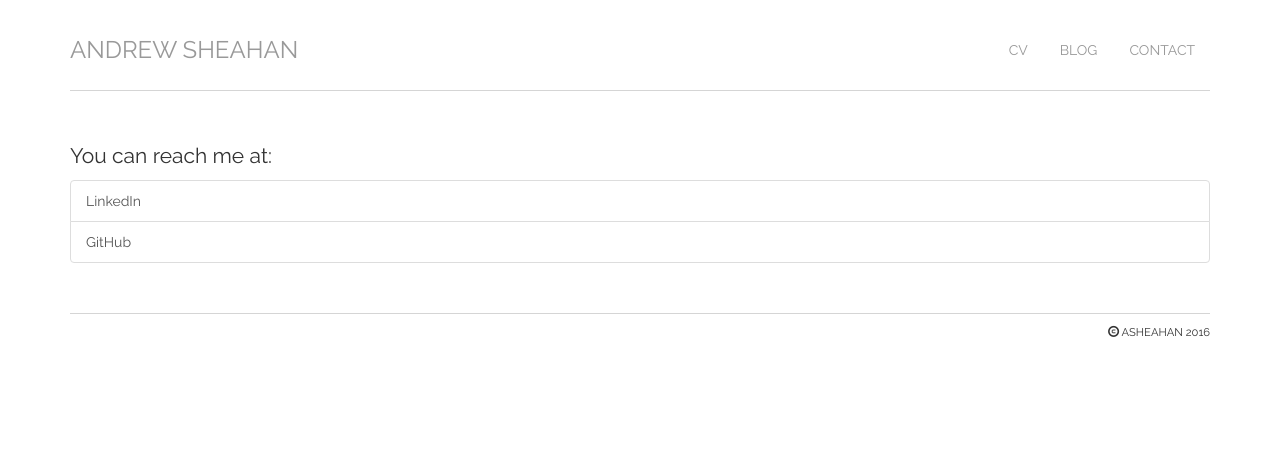
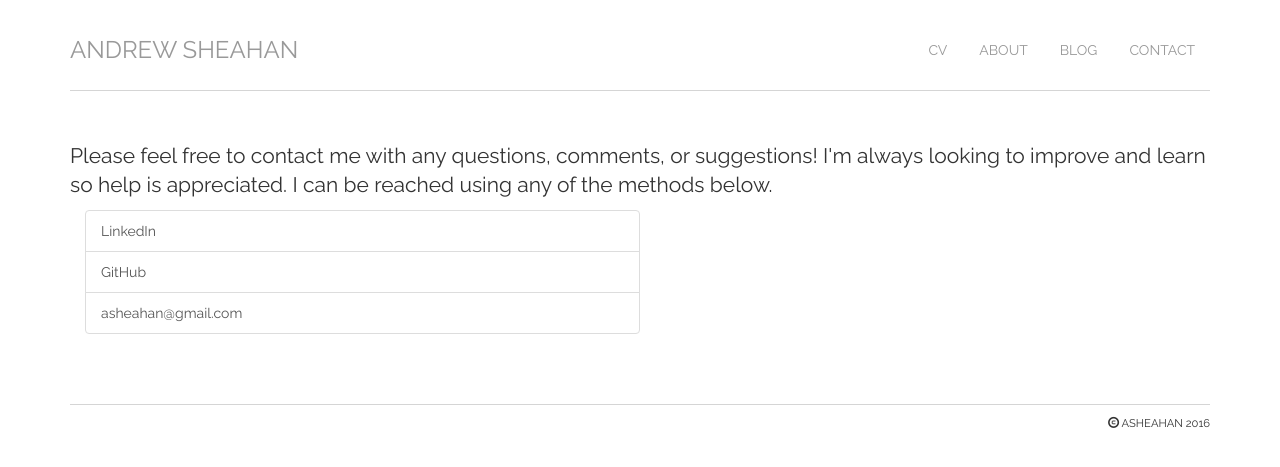
Before and after one commit to asheahan/asheahan.github.io, a Jekyll site: the page built from contact/index.html, in a window 1280 px wide. Shown: the top 467 px of the page. Built offline with Jekyll 4.4.1, drawn with Linux system fonts in a browser that asks for light colours.

Commit message:
Add font awesome

```diff
--- a/_layouts/default.html
+++ b/_layouts/default.html
@@ -7,12 +7,14 @@
       <link rel="stylesheet" href="https://maxcdn.bootstrapcdn.com/bootstrap/3.3.6/css/bootstrap.min.css" integrity="sha384-1q8mTJOASx8j1Au+a5WDVnPi2lkFfwwEAa8hDDdjZlpLegxhjVME1fgjWPGmkzs7" crossorigin="anonymous">
 			<!-- link to main stylesheet -->
 			<link rel="stylesheet" type="text/css" href="/css/main.css">
+      <link rel="stylesheet" type="text/css" href="/css/font-awesome.min.css">
 		</head>
 		<body>
       <div class="container">
         <div class="header">
 			    <ul class="nav nav-pills pull-right">
 	          <li><a href="/cv">CV</a></li>
+            <li><a href="/about">About</a></li>
 	          <li><a href="/blog">Blog</a></li>
             <li><a href="/contact">Contact</a></li>
 	        </ul>
--- a/contact/index.html
+++ b/contact/index.html
@@ -3,9 +3,16 @@ layout: default
 title: Contact
 ---
 <div class="contact">
-  <p>You can reach me at:</p>
-  <div class="list-group">
-    <a href="https://www.linkedin.com/in/andrewsheahan" class="list-group-item">LinkedIn</a>
-    <a href="https://github.com/asheahan" class="list-group-item">GitHub</a>
+  <p>Please feel free to contact me with any questions, comments, or suggestions! I'm always looking to improve and learn so help is appreciated. I can be reached using any of the methods below.</p>
+  <div class="container">
+    <div class="row">
+      <div class="col-sm-6 col-xs-12">
+        <div class="list-group">
+          <a href="https://www.linkedin.com/in/andrewsheahan" class="list-group-item">LinkedIn</a>
+          <a href="https://github.com/asheahan" class="list-group-item">GitHub</a>
+          <a href="#" class="list-group-item">asheahan@gmail.com</a>
+        </div>
+      </div>
+    </div>
   </div>
 </div>
```
Also changed, not shown: css/font-awesome.min.css (added).
